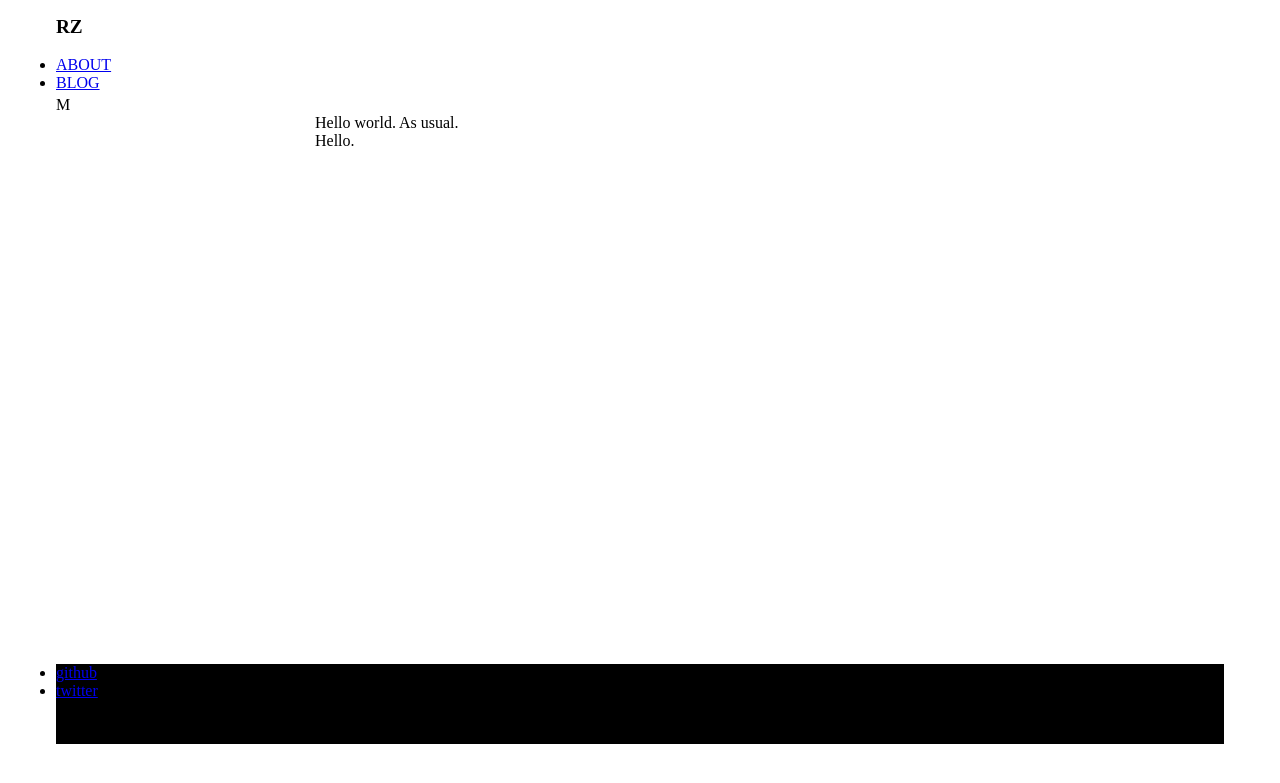
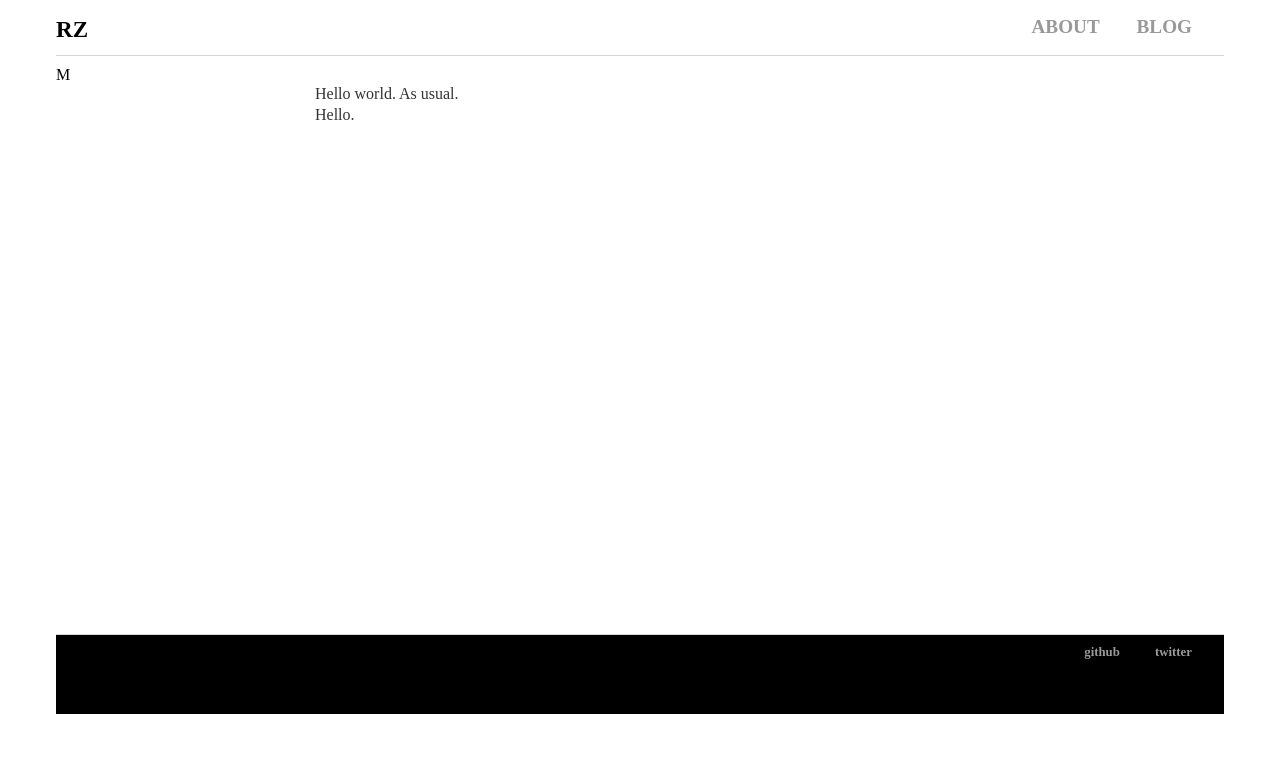
Before and after one commit to rnfitriansyah/rnfitriansyah.github.io, a Jekyll site: the page built from _posts/2020-10-27-rizki-first-site.md, in a window 1280 px wide. Shown: the top 783 px of the page. Built offline with Jekyll 4.4.1, drawn with Linux system fonts in a browser that asks for light colours.

Commit message:
Update responsive.css

```diff
--- a/css/responsive.css
+++ b/css/responsive.css
@@ -12,7 +12,101 @@
     padding: 1em;
 }
 
+.column {
+    float: left;
+    height: 50px;
+}
 
+.left {
+    width: 30%;
+}
+
+.right {
+    width: 70%;
+    text-align: right;
+}
+
+.row:after {
+    content: "";
+    display: table;
+    clear: both;
+}
+
+nav ul {
+    font-family:'Gotham Light';
+    padding: 0px;
+    list-style: none;
+    font-weight: bold;
+}
+
+footer ul {
+    font-family:'Gotham Light';
+    padding: 0px;
+    list-style: none;
+    font-weight: bold;
+}
+
+nav ul li, footer ul li {
+    display: inline;
+    margin-right: 32px;
+}
+
+header {
+    border-bottom: 1px solid #d5d5d5;
+}
+
+nav {
+    border-bottom: 1px solid #d5d5d5;
+    font-size: 1.2em;
+}
+a {
+    text-decoration: none;
+    color: #999;
+}
+a:hover {
+    text-decoration: none;
+}
+h1 {
+    font-size: 3em;
+    font-family:'Gotham Medium';
+}
+
+h2 {
+    font-size: 2em;
+    font-family:'Garamond';
+}
+
+h3 {
+    font-size: .8em;
+    font-family:'Gotham Light';
+}
+
+p {
+    font-family:'Gotham book';
+    font-size: 1em;
+    line-height: 1.3em;
+    color: #333;
+    text-align: left;
+}
+
+.posts {
+    margin: 20px auto 40px;
+    font-family:'Gotham book';
+    font-size: 1em;
+    line-height: 1.3em;
+    color: #333;
+    text-align: left;
+}
+
+ul.posts li {
+    list-style: none;
+}
+footer {
+    padding-top: 10px;
+    border-top: 1px solid #d5d5d5;
+    font-size: .8em;
+    font-color: white;
+}
 
 /* ======================================================== */
 /* =========== PHONE STYLES  ============================== */
```
